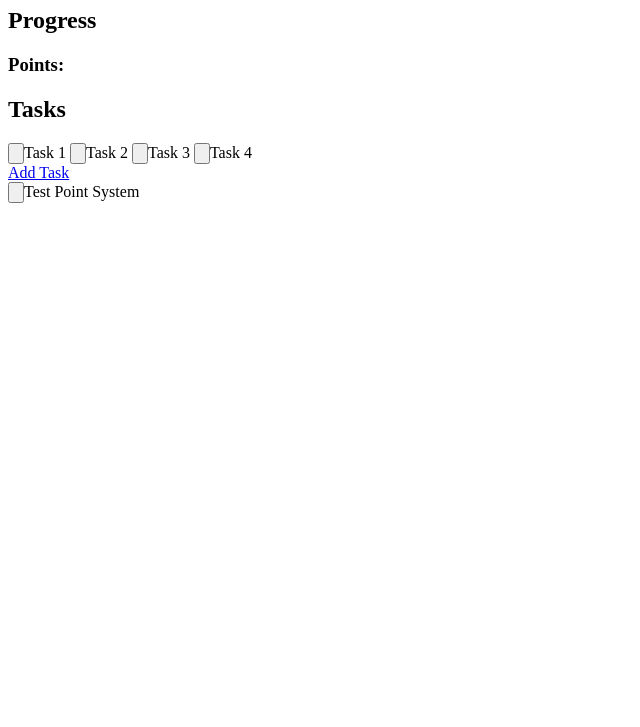
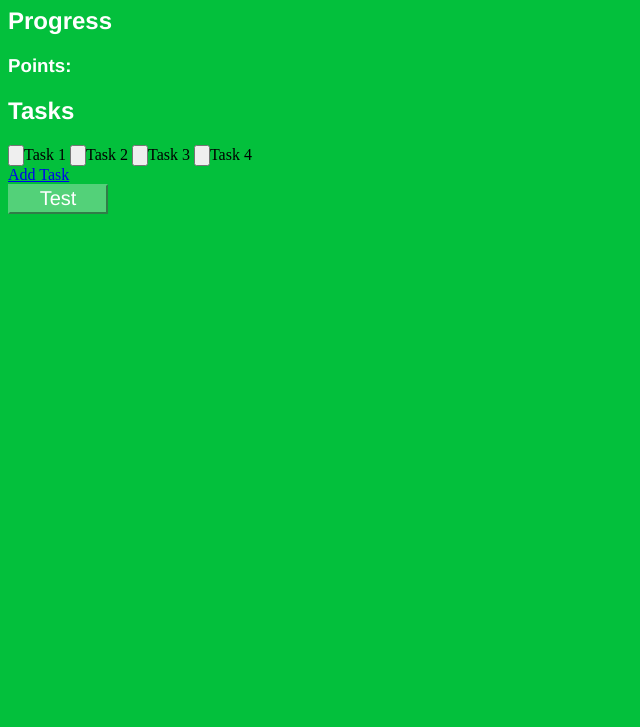
Before and after one commit to thompeth000/Motiverse, a website: page dash.html in a window 1280 px wide. Shown: the part 73-800 px from the top of the page, without its empty margins (0-640 px from the left). Drawn offline with Linux system fonts and the light colour scheme; no server answers.

Commit message:
Automatic Commit

```diff
--- a/dash.html
+++ b/dash.html
@@ -4,6 +4,34 @@
   <head>
     <meta http-equiv="content-type" content="text/html; charset=utf-8" />
     <title>Dashboard</title>
+	<style>
+  #signup{
+    margin: auto;
+}
+
+
+  .text{
+    color: white;
+    font-family: Helvetica;
+    background-color: #03c03c;
+    text-decoration: none;
+}
+
+#pointTest{
+    background-color: #53d179;
+	border-color: #53d179;
+    width: 100px;
+    height: 30px;
+    font-size: 20px;
+    text-align: center;
+	margin: auto;
+
+}
+
+body{
+    background-color: #03c03c;
+}
+  </style>
     <script src="/socket.io/socket.io.js"></script>
 	<script>
 	var socket = io();
@@ -33,10 +61,10 @@
    </head>
    <body>
    <div id="dashMain">
-       <h1>Welcome, User!</h1>
-       <h2>Progress</h2>
-       <h3 id="points">Points: </h3>
-       <h2>Tasks</h2>
+       <h1 class="text">Welcome, User!</h1>
+       <h2 class="text">Progress</h2>
+       <h3 id="points" class="text">Points: </h3>
+       <h2 class="text">Tasks</h2>
 	   <form id = "tasks">
 	     <input type="button" id = "task1" onclick = "execTask(0)">Task 1</a>
 		 <input type="button" id = "task2" onclick = "execTask(1)">Task 2</a>
@@ -45,7 +73,7 @@
 	   </form>
 	   <a href = "/addtask"> Add Task</a>
 	   <form id="ptsTest">
-         <input type="button" onclick="testPoints()">Test Point System</input>
+         <button id="pointTest" class="text" onclick="testPoints()">Test</button>
 	   </form>
      </body>
    </div>
```
Also changed, not shown: addTask.html (+28 -3 lines).
